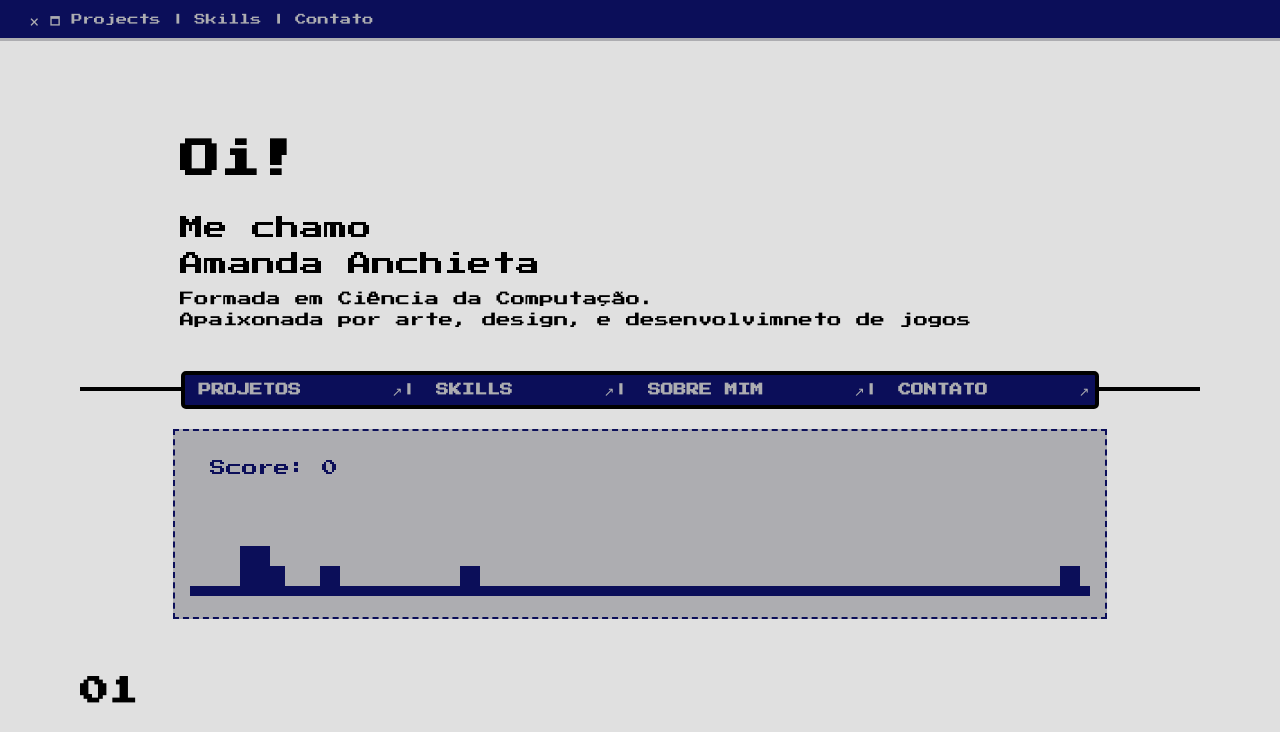
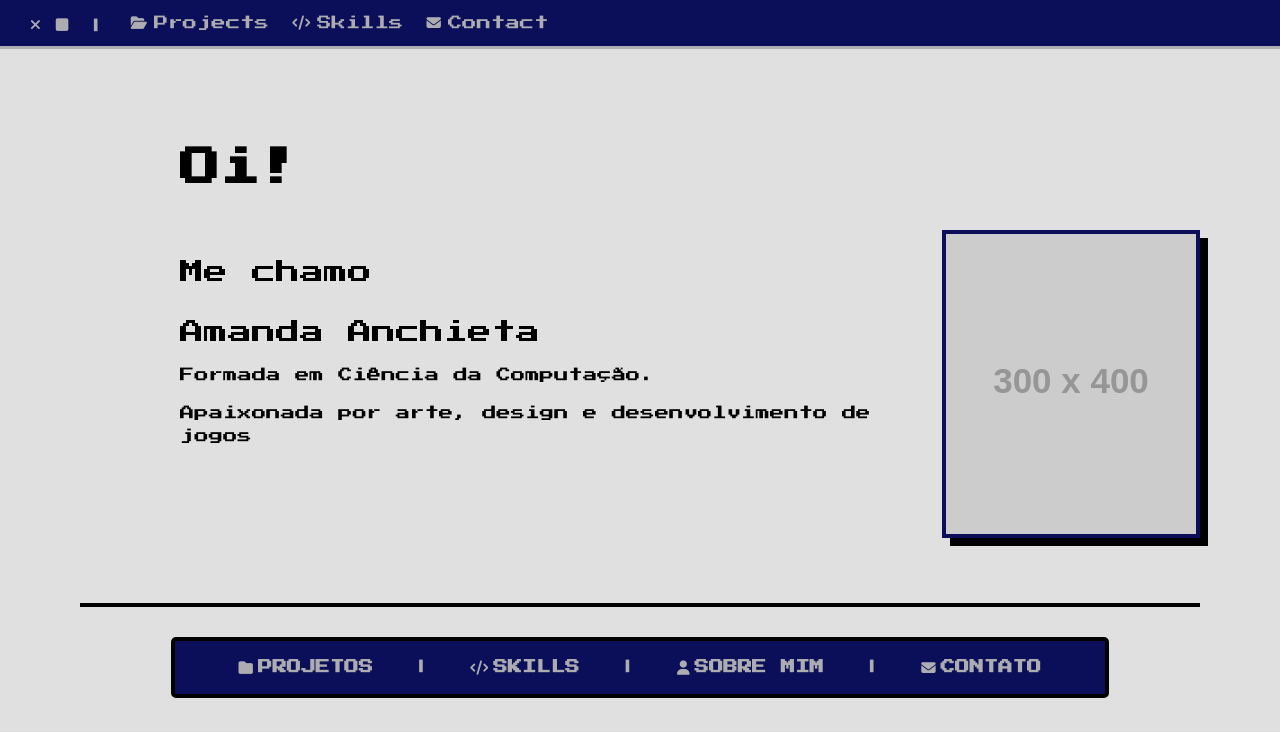
Before and after one commit to amandaxva/Portfolio, a plain HTML site: page index.html in a window 1280 px wide. Shown: the top 732 px of the page. Drawn offline with Linux system fonts and the light colour scheme; placeholder pictures from the web are drawn by us.

Commit message:
Atualizações JS

```diff
--- a/index.html
+++ b/index.html
@@ -5,153 +5,72 @@
     <meta name="viewport" content="width=device-width, initial-scale=1.0">
     <title>Portfólio - Amanda</title>
     <link rel="stylesheet" href="styles.css">
+    <link rel="stylesheet" href="https://cdnjs.cloudflare.com/ajax/libs/font-awesome/6.4.0/css/all.min.css">
     <style>
         @import url('https://fonts.googleapis.com/css2?family=Press+Start+2P&display=swap');
     </style>
 </head>
 <body>
-    <!-- Barra superior -->
+    <!-- Barra superior original mas com ícones melhorados -->
     <div class="window-bar">
-        <span>🗙 🗖   Projects | Skills | Contato</span>
+        <span class="window-icon"><i class="fas fa-times"></i></span>
+        <span class="window-icon"><i class="fas fa-square"></i></span>
+        <span class="nav-divider">|</span>
+        <span class="nav-item"><i class="fas fa-folder-open"></i> Projects</span>
+        <span class="nav-item"><i class="fas fa-code"></i> Skills</span>
+        <span class="nav-item"><i class="fas fa-envelope"></i> Contact</span>
     </div>
 
-    <!-- Seção principal -->
+    <!-- Seção principal (estilo original) -->
     <div class="main-container">
         <h1>Oi!</h1>
-        <div class="intro">
-            <p class="title-line">Me chamo</p>
-            <p class="title-line">Amanda Anchieta</p>
-            <p class="description">Formada em Ciência da Computação. </p>
-            <p class="description"> Apaixonada por arte, design, e desenvolvimneto de jogos</p>
+
+        <div class="profile-section">
+            <div class="intro">
+                <p class="title-line">Me chamo</p>
+                <p class="title-line">Amanda Anchieta</p>
+                <p class="description">Formada em Ciência da Computação.</p>
+                <p class="description">Apaixonada por arte, design e desenvolvimento de jogos</p>
+            </div>
+            <div class="profile-image">
+                <img src="https://via.placeholder.com/300x400" alt="Amanda Anchieta">
+            </div>
         </div>
 
         <!-- Divisor -->
         <div class="divider"></div>
 
-        <!-- Quick Links -->
+        <!-- Quick Links com ícones -->
         <div class="quick-links">
-            <span><strong>PROJETOS</strong></span> ↗|
-            <span><strong>SKILLS</strong></span> ↗|
-            <span><strong>SOBRE MIM</strong></span> ↗|
-            <span><strong>CONTATO</strong></span> ↗
+            <span class="link-item" data-target="projects"><i class="fas fa-folder"></i> <strong>PROJETOS</strong></span>
+            <span class="link-item" data-target="skills"><i class="fas fa-code"></i> <strong>SKILLS</strong></span>
+            <span class="link-item" data-target="about"><i class="fas fa-user"></i> <strong>SOBRE MIM</strong></span>
+            <span class="link-item" data-target="contact"><i class="fas fa-envelope"></i> <strong>CONTATO</strong></span>
         </div>
 
-        <!-- Jogo do Dinossauro -->
+        <!-- Jogo do Dinossauro (300px height) -->
         <div class="game-container">
-            <canvas id="game" width="900" height="150"></canvas>
+            <canvas id="game" width="900" height="300"></canvas>
         </div>
+    </div>
 
-        <script>
-            const canvas = document.getElementById('game');
-            const ctx = canvas.getContext('2d');
-
-            // Variáveis do jogo
-            let dino = {
-                x: 50,
-                y: 100,
-                width: 30,
-                height: 50,
-                jumping: false,
-                velocityY: 0
-            };
-
-            let obstacles = [];
-            let score = 0;
-            let gameSpeed = 5;
-            let gameOver = false;
-
-            // Controles
-            document.addEventListener('keydown', (e) => {
-                if (e.code === 'Enter' && !dino.jumping) {
-                    dino.jumping = true;
-                    dino.velocityY = -12;
-                }
-            });
-
-            // Loop do jogo
-            function gameLoop() {
-                if (gameOver) return;
-
-                // Limpar canvas
-                ctx.clearRect(0, 0, canvas.width, canvas.height);
-
-                // Desenhar dinossauro
-                ctx.fillStyle = '#0b0e59'
-                ctx.fillRect(dino.x, dino.y, dino.width, dino.height);
-
-                // Física do pulo
-                dino.y += dino.velocityY;
-                dino.velocityY += 0.8;
-
-                if (dino.y > 100) {
-                    dino.y = 100;
-                    dino.jumping = false;
-                    dino.velocityY = 0;
-                }
-
-                // Gerar obstáculos
-                if (Math.random() < 0.02) {
-                    obstacles.push({
-                        x: canvas.width,
-                        width: 20,
-                        height: 30
-                    });
-                }
-
-                // Mover e desenhar obstáculos
-                for (let i = 0; i < obstacles.length; i++) {
-                    obstacles[i].x -= gameSpeed;
-                    ctx.fillRect(obstacles[i].x, canvas.height - obstacles[i].height,
-                                obstacles[i].width, obstacles[i].height);
-
-                    // Detecção de colisão
-                    if (dino.x + dino.width > obstacles[i].x &&
-                        dino.x < obstacles[i].x + obstacles[i].width &&
-                        dino.y + dino.height > canvas.height - obstacles[i].height) {
-                        gameOver = true;
-                        alert(`Game Over! Score: ${score}`);
-                    }
-
-                    // Remover obstáculos que saíram da tela
-                    if (obstacles[i].x + obstacles[i].width < 0) {
-                        obstacles.splice(i, 1);
-                        score++;
-                        if (score % 5 === 0) gameSpeed += 0.5;
-                    }
-                }
-
-                // Desenhar chão
-                ctx.fillRect(0, canvas.height - 10, canvas.width, 10);
-
-                // Desenhar score
-                ctx.font = '16px "Press Start 2P"';
-                ctx.fillText(`Score: ${score}`, 20, 30);
-
-                requestAnimationFrame(gameLoop);
-            }
-
-            gameLoop();
-        </script>
-
-        <!-- Seção de widgets (simulando a segunda imagem) -->
-        <div class="widget-section">
-            <h2>01</h2>
+    <!-- Popup de Projetos (estilo original mas com ícones) -->
+    <div id="projects-popup" class="popup hidden">
+        <div class="popup-content">
+            <button class="close-popup"><i class="fas fa-times"></i></button>
+            <h2><i class="fas fa-folder-open"></i> 01</h2>
             <div class="widget">
-                <h3>PROJETOS</h3>
-                <p>8 items  6.3 MB on disk</p>
+                <h3><i class="fas fa-folder"></i> PROJETOS</h3>
+                <p><i class="fas fa-info-circle"></i> 8 items  6.3 MB on disk</p>
                 <ul>
-                    <li>System Settings</li>
-                    <li>Program Files</li>
-                    <li>CONES</li>
-                    <li>SERIAM G5</li>
-                    <li>PRôtero ?</li>
-                    <li>ENTRAR</li>
-                    <li>ENFINITEURNELLE</li>
-                    <li>CHICATA UH</li>
-                    <li>Saves Games ?</li>
+                    <li><i class="fas fa-gamepad"></i> Power Connect- Educational Game</li>
+                    <li><i class="fas fa-chart-bar"></i> Data Analysis- Game Awards</li>
+                    <li><i class="fas fa-plus-circle"></i> More Projects</li>
                 </ul>
             </div>
         </div>
     </div>
+
+    <script src="script.js"></script>
 </body>
 </html>
--- a/script.js
+++ b/script.js
@@ -0,0 +1,137 @@
+// Controle de Popups
+document.querySelectorAll('.link-item, .nav-item').forEach(item => {
+    item.addEventListener('click', function() {
+        const target = this.getAttribute('data-target') ||
+                      this.textContent.trim().toLowerCase();
+        showPopup(target);
+    });
+});
+
+function showPopup(target) {
+    // Esconder todos os popups primeiro
+    document.querySelectorAll('.popup').forEach(popup => {
+        popup.classList.add('hidden');
+    });
+
+    // Mostrar o popup alvo
+    const popup = document.getElementById(`${target}-popup`);
+    if (popup) popup.classList.remove('hidden');
+}
+
+// Fechar popups
+document.querySelectorAll('.close-popup, .window-icon.fa-times').forEach(btn => {
+    btn.addEventListener('click', function() {
+        this.closest('.popup').classList.add('hidden');
+    });
+});
+
+// Jogo do Dinossauro (300px height)
+const canvas = document.getElementById('game');
+const ctx = canvas.getContext('2d');
+canvas.width = 900;
+canvas.height = 300;
+
+const dino = {
+    x: 50,
+    y: 250,
+    width: 40,
+    height: 60,
+    jumping: false,
+    velocityY: 0
+};
+
+let obstacles = [];
+let score = 0;
+let gameSpeed = 5;
+let gameOver = false;
+
+// Controles
+document.addEventListener('keydown', (e) => {
+    if ((e.code === 'Space' || e.key === 'ArrowUp') && !dino.jumping) {
+        dino.jumping = true;
+        dino.velocityY = -15;
+    }
+});
+
+// Game Loop
+function gameLoop() {
+    if (gameOver) return;
+
+    ctx.clearRect(0, 0, canvas.width, canvas.height);
+
+    // Desenhar dinossauro
+    ctx.fillStyle = '#0b0e59';
+    ctx.fillRect(dino.x, dino.y, dino.width, dino.height);
+
+    // Física do pulo
+    dino.y += dino.velocityY;
+    dino.velocityY += 0.8;
+
+    if (dino.y > 250) {
+        dino.y = 250;
+        dino.jumping = false;
+        dino.velocityY = 0;
+    }
+
+    // Obstáculos
+    if (Math.random() < 0.02) {
+        obstacles.push({
+            x: canvas.width,
+            width: 20 + Math.random() * 30,
+            height: 30 + Math.random() * 50,
+            y: canvas.height - (30 + Math.random() * 50)
+        });
+    }
+
+    // Desenhar e mover obstáculos
+    for (let i = obstacles.length - 1; i >= 0; i--) {
+        obstacles[i].x -= gameSpeed;
+
+        ctx.fillStyle = '#8B4513';
+        ctx.fillRect(obstacles[i].x, obstacles[i].y, obstacles[i].width, obstacles[i].height);
+
+        // Detecção de colisão
+        if (dino.x < obstacles[i].x + obstacles[i].width &&
+            dino.x + dino.width > obstacles[i].x &&
+            dino.y < obstacles[i].y + obstacles[i].height &&
+            dino.y + dino.height > obstacles[i].y) {
+            gameOver = true;
+            alert(`Game Over! Score: ${score}`);
+        }
+
+        // Remover obstáculos que saíram da tela
+        if (obstacles[i].x + obstacles[i].width < 0) {
+            obstacles.splice(i, 1);
+            score++;
+            if (score % 5 === 0) gameSpeed += 0.5;
+        }
+    }
+
+    // Chão
+    ctx.fillStyle = '#000';
+    ctx.fillRect(0, canvas.height - 10, canvas.width, 10);
+
+    // Score
+    ctx.font = '20px "Press Start 2P"';
+    ctx.fillText(`SCORE: ${score}`, 20, 30);
+
+    requestAnimationFrame(gameLoop);
+}
+
+// Reiniciar jogo quando clicar na janela
+document.querySelector('.game-container').addEventListener('click', () => {
+    if (!gameOver) return;
+
+    // Resetar jogo
+    obstacles = [];
+    score = 0;
+    gameSpeed = 5;
+    gameOver = false;
+    dino.y = 250;
+    dino.jumping = false;
+    dino.velocityY = 0;
+    gameLoop();
+});
+
+// Iniciar jogo
+gameLoop();
--- a/styles.css
+++ b/styles.css
@@ -1,4 +1,4 @@
-/* Estilo geral */
+/* Estilo geral original */
 body {
     font-family: 'Press Start 2P', cursive;
     background-color: #e0e0e0;
@@ -8,25 +8,69 @@ body {
     line-height: 1.6;
 }
 
-/* Barra de navegação superior */
+/* Barra superior - estilo original com ícones melhorados */
 .window-bar {
     background-color: #0b0e59;
     color: #adadb1;
-    font-size: 0.7rem;
-    line-height: 1.8;
-    padding: 8px;
-    padding-left: 30px;
-    padding-top: 10px;
+    font-size: 0.9rem;
+    padding: 8px 30px;
+    display: flex;
+    align-items: center;
+    gap: 15px;
     border-bottom: 3px solid #adadb1;
 }
 
-/* Seção principal */
+.window-icon {
+    font-size: 0.9rem;
+    cursor: pointer;
+    transition: transform 0.2s;
+}
+
+.window-icon:hover {
+    color: #fff;
+    transform: scale(1.2);
+}
+
+.nav-divider {
+    color: #adadb1;
+    margin: 0 5px;
+    margin-top: 7px;
+}
+
+.nav-item {
+    cursor: pointer;
+    display: inline-flex;
+    align-items: center;
+    gap: 7px;
+    margin-left: 8px;
+}
+
+.nav-item:hover {
+    color: #fff;
+}
+
+/* Seção principal - estilo original */
 .main-container {
     margin: 40px auto;
     padding: 20px 80px;
+    max-width: 1200px;
 }
 
-/* Títulos e texto */
+.profile-section {
+    display: flex;
+    align-items: flex-start;
+    gap: 50px;
+    margin-left: 100px;
+}
+
+.profile-image img {
+    width: 250px;
+    height: 300px;
+    object-fit: cover;
+    border: 4px solid #0b0e59;
+    box-shadow: 8px 8px 0 #000;
+}
+
 h1 {
     font-size: 2.5rem;
     margin-bottom: 30px;
@@ -35,90 +79,154 @@ h1 {
 
 .title-line {
     font-size: 1.5rem;
-    line-height: 0.5;
-    margin-left: 100px;
+    line-height: 1.5;
+    margin-bottom: 10px;
 }
 
-
 .description {
-    margin-top: 10px;
     font-size: 0.9rem;
+    line-height: 1.6;
     margin-bottom: 5px;
-    line-height: 0.8;
-    margin-left: 100px;
 }
 
-/* Divisor */
 .divider {
     height: 4px;
     background-color: #000;
-    margin-top: 60px;
+    margin: 60px 0 30px;
 }
 
-/* Quick Links */
+/* Quick Links - estilo original com ícones */
 .quick-links {
-    font-size: 0.8rem;
-    margin: -20px 0;
-    padding: 5px;
+    font-size: 0.9rem;
+    margin: 20px auto;
+    padding: 15px;
     text-align: center;
     background-color: #0b0e59;
     color: #adadb1;
-    width: 900px;
-    justify-self: center;
+    width: 100%;
+    max-width: 900px;
     border-radius: 5px;
     border: 4px solid #000;
-}
-
-.quick-links span {
-    padding: 8px;
-    margin-right: 70px;
-    justify-self: center;
+    display: flex;
     justify-content: space-around;
 }
 
-/* jogo */
+.link-item {
+    cursor: pointer;
+    display: inline-flex;
+    align-items: center;
+    gap: 5px;
+    padding: 0 45px;
+    position: relative;
+}
+
+.link-item:not(:last-child)::after {
+    content: "|";
+    position: absolute;
+    right: -10px;
+    color: #adadb1;
+}
+
+.link-item:hover {
+    color: #fff;
+}
+
+/* Jogo - tamanho aumentado */
 .game-container {
     background-color: #adadb1;
     border: 2px dashed #0b0e59;
     padding: 15px;
-    margin: 40px 0;
+    margin: 40px auto;
     width: 900px;
-    justify-items: center;
-    justify-self: center;
 }
 
-/* Seção de widgets */
-.widget-section {
-    margin-top: 50px;
+#game {
+    width: 100%;
+    height: 300px;
+    display: block;
 }
 
-.widget-section h2 {
-    font-size: 1.8rem;
-    margin-bottom: 20px;
+/* Popup - estilo original com ícones */
+.popup {
+    position: fixed;
+    top: 0;
+    left: 0;
+    width: 100%;
+    height: 100%;
+    background-color: rgba(0,0,0,0.7);
+    display: flex;
+    justify-content: center;
+    align-items: center;
+    z-index: 1000;
+}
+
+.popup-content {
+    background-color: white;
+    padding: 30px;
+    border: 5px solid #000;
+    position: relative;
+    max-width: 700px;
+    width: 80%;
+}
+
+.close-popup {
+    position: absolute;
+    top: 10px;
+    right: 10px;
+    background: none;
+    border: none;
+    font-size: 1.2rem;
+    cursor: pointer;
 }
 
 .widget {
     background-color: #fff;
     border: 3px solid #000;
     padding: 20px;
-    margin-bottom: 30px;
+    position: relative;
+}
+
+.widget::before {
+    content: "";
+    position: absolute;
+    top: -15px;
+    left: 10px;
+    width: 50px;
+    height: 15px;
+    background-color: #0b0e59;
+    border: 3px solid #000;
+    border-bottom: none;
 }
 
 .widget h3 {
     font-size: 1.2rem;
     margin-bottom: 10px;
-    text-transform: uppercase;
+    display: flex;
+    align-items: center;
+    gap: 10px;
+}
+
+.widget p {
+    display: flex;
+    align-items: center;
+    gap: 5px;
+    font-size: 0.8rem;
 }
 
 .widget ul {
     list-style-type: none;
     padding: 0;
-    margin-top: 15px;
 }
 
 .widget li {
-    padding: 5px 0;
+    padding: 8px 0;
+    display: flex;
+    align-items: center;
+    gap: 10px;
     font-size: 0.8rem;
-    text-align: left;
     border-bottom: 1px solid #ddd;
 }
+
+.hidden {
+    display: none;
+}
```
